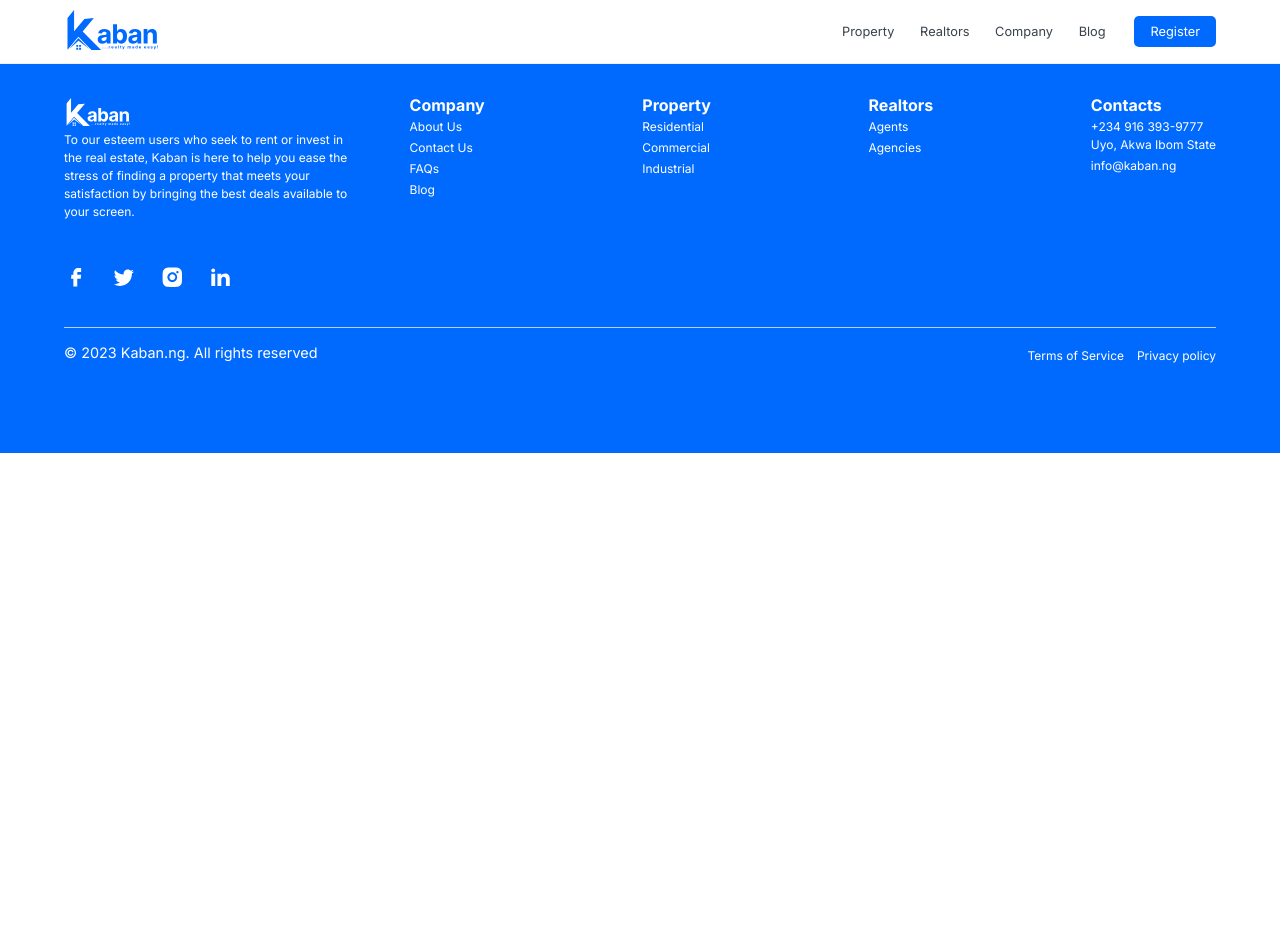
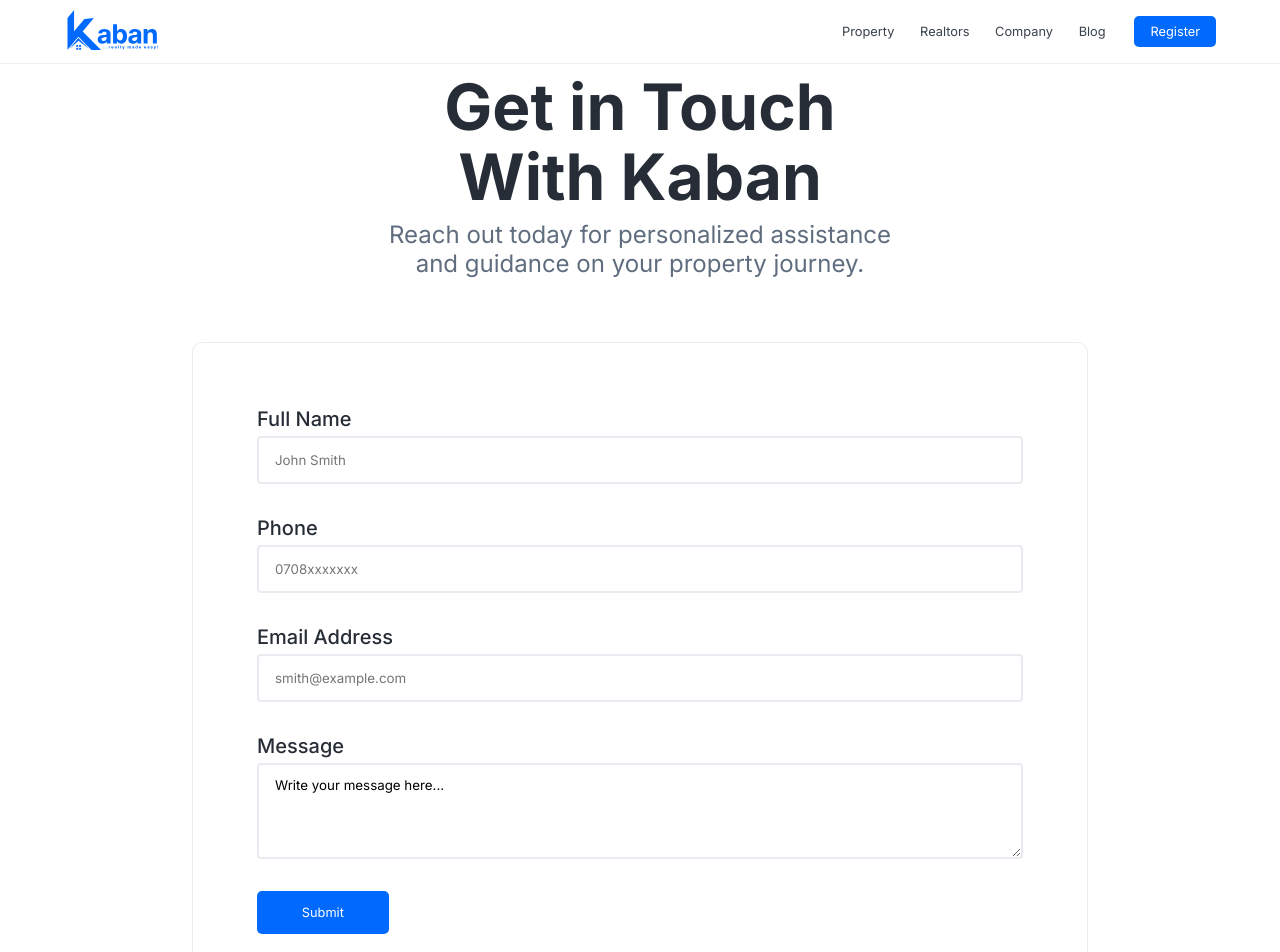
Before and after one commit to twoone-technologies/kaban_FE, a React (Vite) app: page /contact-us in a window 1280 px wide. Shown: the top 952 px of the page. Before the commit the page ends 800 px from the top, so only its background shows below. Built offline with nearby package versions, Linux system fonts and the light colour scheme.

Commit message:
created the ContactUs component

```diff
--- /dev/null
+++ b/src/components/contactUsSection/ContactUsSection.tsx
@@ -0,0 +1,49 @@
+import Button from "../reusable/Button"
+import styles from "./contactUsSection.module.css"
+import { useState } from 'react'
+
+export default function ContactUsSection() {
+  const [phoneNumber, setPhoneNumber] = useState('');
+
+  const formatPhoneNumber = (input: string) => {
+    const numericInput = input.replace(/\D/g, '');
+    return numericInput
+  };
+
+  const handleInputChange = (e: any) => {
+    const input = e.target.value;
+    const formatted = formatPhoneNumber(input);
+    setPhoneNumber(formatted);
+  };
+
+  return (
+    <section className="f-column align-center mt-4">
+      <div className={`f-column align-center ${styles.title_container}`}>
+        <h1 className={`center-text ${styles.contact_title}`}>Get in Touch With Kaban</h1>
+        <p className="center-text">Reach out today for personalized assistance and guidance on your property journey.</p>
+      </div>
+      <div className={`mt-4 pad-4 ${styles.form_container}`}>
+        <form className={`f-column gap-2 ${styles.form}`} action="" method="post">
+          <div className={`f-column ${styles.form_control}`}>
+            <label htmlFor="fname">Full Name</label>
+            <input type="text" placeholder="John Smith" minLength={2} maxLength={32} required />
+          </div>
+          <div className={`f-column ${styles.form_control}`}>
+            <label htmlFor="phone">Phone</label>
+            <input type="text" placeholder="0708xxxxxxx" value={phoneNumber} onChange={handleInputChange} minLength={11} maxLength={11} required />
+          </div>
+          <div className={`f-column ${styles.form_control}`}>
+            <label htmlFor="email">Email Address</label>
+            <input type="email" placeholder="smith@example.com" required />
+          </div>
+          <div className={`f-column ${styles.form_control}`}>
+            <label htmlFor="message">Message</label>
+            <textarea cols={30} rows={10}>Write your message here...</textarea>
+          </div>
+          <Button className={styles.submit_btn}>Submit</Button>
+        </form>
+      </div>
+      <div className={`flex align-center justify-center ${styles.advert}`}>Advert</div>
+    </section>
+  )
+}
--- /dev/null
+++ b/src/components/contactUsSection/contactUsSection.module.css
@@ -0,0 +1,77 @@
+.title_container {
+  max-width: 506px;
+  /* padding-inline: 1.25rem; */
+}
+
+.title_container h1 {
+  color: #272d37;
+  font-size: clamp(1.5rem, 5vw, 4rem);
+  line-height: 110%;
+}
+
+.title_container p {
+  color: #5f6d7e;
+  font-size: clamp(1rem, 3vw, 1.5rem);
+  line-height: 120%;
+}
+
+.form_container {
+  width: 70%;
+  background-color: var(--tertiary-color-1);
+  border-radius: 0.625rem;
+  border: 1px solid #eaecf0;
+}
+
+.form_control label {
+  margin-bottom: 0.3rem;
+  color: #272d37;
+  font-size: clamp(1rem, 2vw, 1.25rem);
+  font-weight: 500;
+}
+
+.form_control input {
+  padding: 0.75rem 1rem;
+  height: 3rem;
+  border-radius: 0.25rem;
+  border: 2px solid #eaebf0;
+  outline: none;
+}
+
+.form_control input:focus {
+  border: 2px solid rgba(0, 106, 255, 0.5);
+}
+
+.form_control textarea {
+  padding: 0.75rem 1rem;
+  height: 6rem;
+  border-radius: 0.25rem;
+  border: 2px solid #eaebf0;
+  outline: none;
+}
+
+.form_control textarea:focus {
+  border: 2px solid rgba(0, 106, 255, 0.5);
+}
+
+.submit_btn {
+  width: fit-content;
+  padding: 0.875rem 2.8rem;
+  font-size: clamp(3px, 4vw, 0.8rem);
+  cursor: pointer;
+}
+
+.advert {
+  background-color: #f5f5f5;
+  width: 90%;
+  height: 18rem;
+  margin-block: 3rem;
+}
+
+@media screen and (width < 768px) {
+    .form_container {
+        width: 100%;
+        padding: 2rem;
+        margin-top: 0;
+        border: none;
+    }
+}
--- a/src/routes/_company.contact-us.tsx
+++ b/src/routes/_company.contact-us.tsx
@@ -1,5 +1,9 @@
+import ContactUsSection from "~/components/contactUsSection/ContactUsSection";
+
 export default function ContactUs() {
     return (
-        <div>Contact Us</div>
+        <>
+        <ContactUsSection />
+        </>
     )
 }
--- a/src/routes/_landingpage.tsx
+++ b/src/routes/_landingpage.tsx
@@ -1,9 +1,9 @@
 import FeaturedList from "~/components/featuredListings/FeaturedList";
-import HeroSection from "~/components/herosection/HeroSection";
+import HeroSection from "~/components/heroSection/HeroSection";
 import ExploreCitiesSection from "~/components/exploreCitiesSection/ExploreCitiesSection";
 import LatestAdditions from "~/components/latestAddidtions/LatestAdditions";
 import PropertyTypeSection from "~/components/propertyTypeSection/PropertyTypeSection";
-import { ActionFunctionArgs, redirect, useLocation } from "react-router-dom";
+import { ActionFunctionArgs, redirect } from "react-router-dom";
 
 export async function action({ request }: ActionFunctionArgs) {
   // get form data
--- a/src/styles/main.css
+++ b/src/styles/main.css
@@ -94,6 +94,7 @@ svg {
 }
 
 .f-column {
+  display: flex;
   flex-direction: column;
 }
 
@@ -133,7 +134,7 @@ svg {
   z-index: 100;
 };
 
-f-height {
+.f-height {
   height: 100%;
 }
 
@@ -256,3 +257,161 @@ input:hover+svg {
 .section {
   padding-block: 2rem;
 }
+
+/* ************************************* */
+/* ADDITIONAL UTILITY CLASSES */
+/* ************************************* */
+
+.pad-1 {
+  padding: 1rem;
+}
+
+.pad-15 {
+  padding: 1.5rem;
+}
+
+.pad-2 {
+  padding: 2rem;
+}
+
+.pad-25 {
+  padding: 2.5rem;
+}
+
+.pad-3 {
+  padding: 3rem;
+}
+
+.pad-4 {
+  padding: 4rem;
+}
+
+.mt-1 {
+  margin-top: 1rem;
+}
+
+.mt-2 {
+  margin-top: 2rem;
+}
+
+.mt-3 {
+  margin-top: 3rem;
+}
+.mt-4 {
+  margin-top: 4rem;
+}
+
+.pad-block-1 {
+  padding-block: 1rem;
+}
+
+.pad-block-1 {
+  padding-block: 1rem;
+}
+
+.pad-block-2 {
+  padding-block: 2rem;
+}
+
+.pad-inline-1 {
+  padding-inline: 1rem;
+}
+
+.pad-inline-2 {
+  padding-inline: 2rem;
+}
+
+.gap-05 {
+  gap: 0.5rem;
+}
+
+.gap-1 {
+  gap: 1rem;
+}
+
+.gap-15 {
+  gap: 1.5rem;
+}
+
+.gap-2 {
+  gap: 2rem;
+}
+
+.gap-25 {
+  gap: 2.5rem;
+}
+
+.gap-3 {
+  gap: 3rem;
+}
+
+.m-1 {
+  margin: 1rem;
+}
+
+.ml-h {
+  margin-left: 0.5rem;
+}
+
+.ml-1 {
+  margin-left: 1rem;
+}
+
+.ml-2 {
+  margin-left: 2rem;
+}
+.mr-1 {
+  margin-left: 1rem;
+}
+
+.mr-2 {
+  margin-left: 2rem;
+}
+
+.mb-1 {
+  margin-bottom: 1rem;
+}
+
+.mb-2 {
+  margin-bottom: 2rem;
+}
+
+.fw-400 {
+  font-weight: 400;
+}
+
+.fw-500 {
+  font-weight: 500;
+}
+
+.fw-600 {
+  font-weight: 600;
+}
+
+.fw-700 {
+  font-weight: 700;
+}
+
+.center-text {
+  text-align: center;
+}
+
+.space-around {
+  justify-content: space-around;
+}
+
+.space-between {
+  justify-content: space-between;
+}
+
+.justify-center {
+  justify-content: center;
+}
+
+.align-center {
+  align-items: center;
+}
+
+.no-wrap {
+  white-space: nowrap;
+}
```
